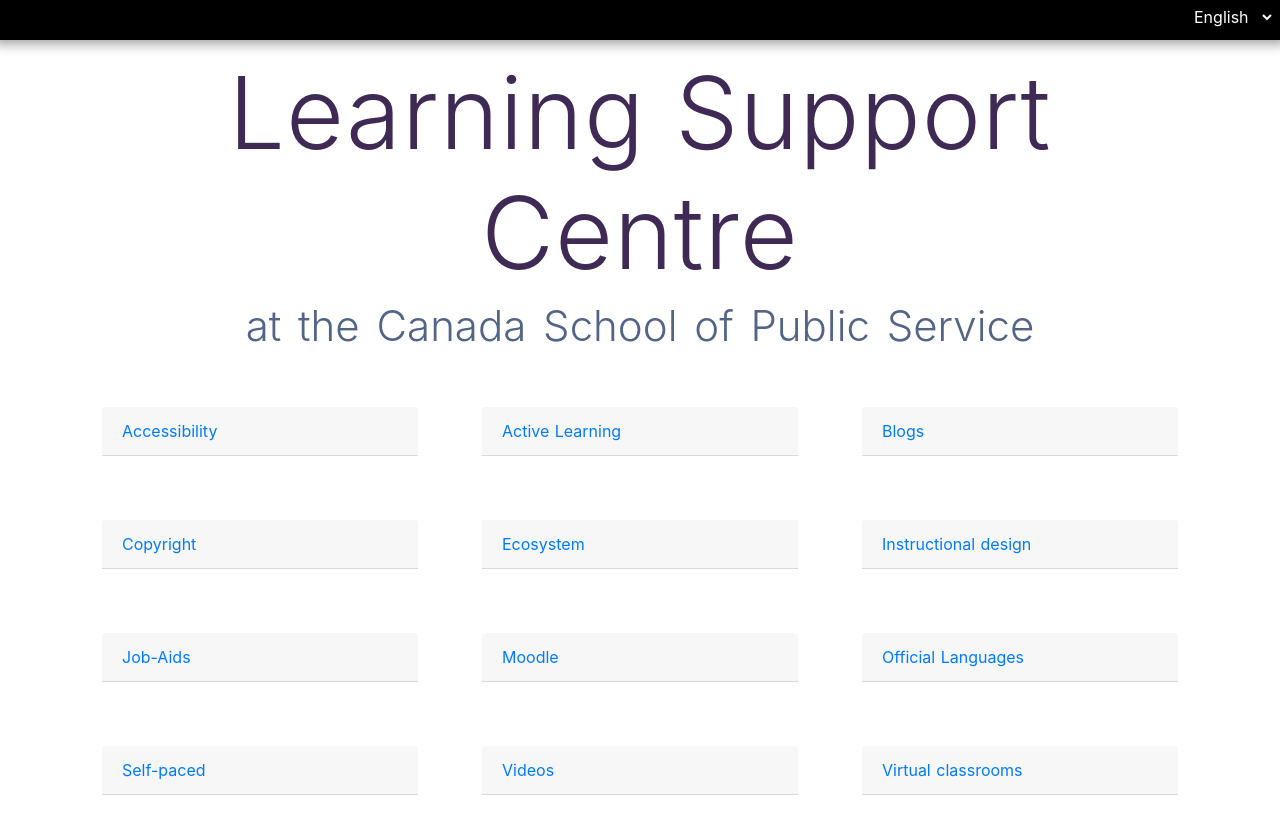
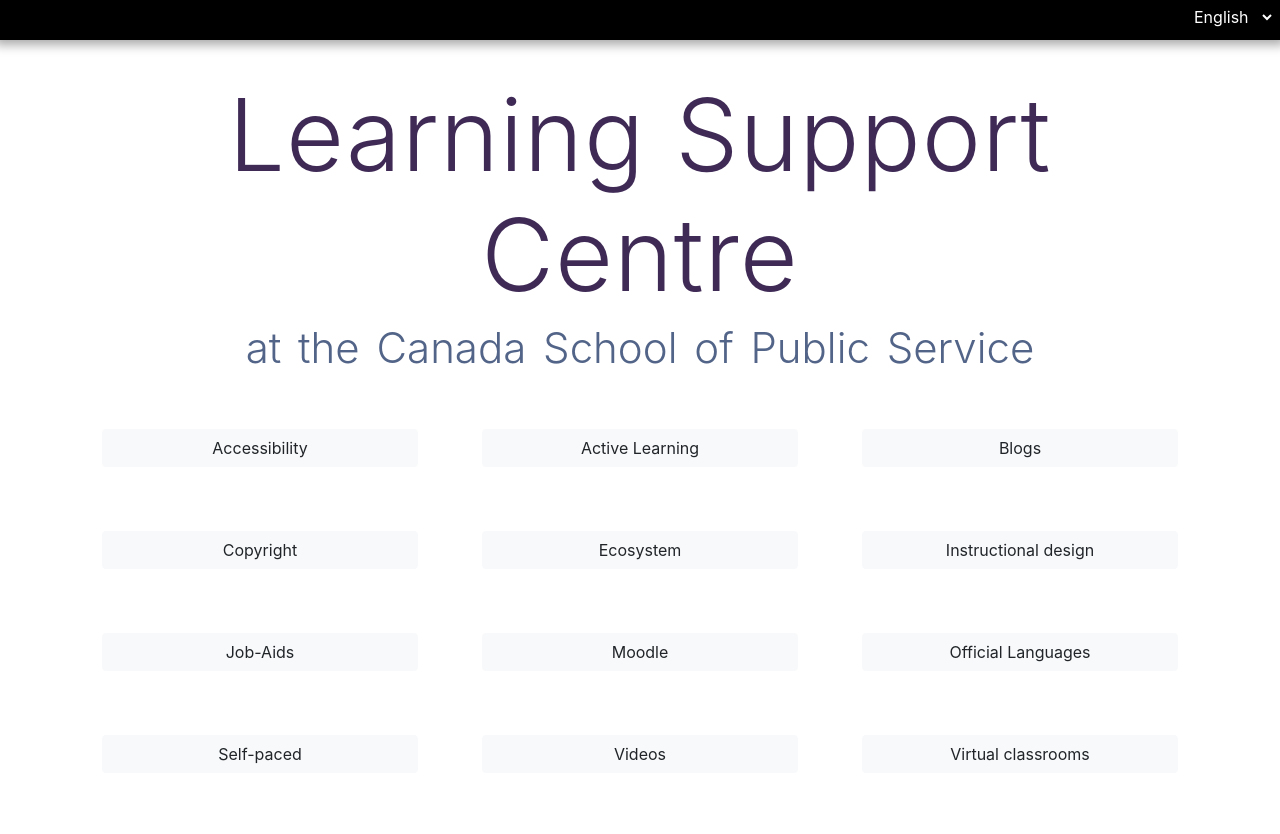
Before and after one commit to csabourin/idsc, a Nuxt app: page / in a window 1280 px wide. Shown: the top 834 px of the page. Built offline with nearby package versions, Linux system fonts and the light colour scheme.

Commit message:
Fixed anchor bug

```diff
--- a/pages/copyright/art-copyright_glossary-fr.vue
+++ b/pages/copyright/art-copyright_glossary-fr.vue
@@ -4,8 +4,8 @@
     <p>
       Ce glossaire contient des définitions et des exemples concernant des termes reliés aux droits d'auteur. Vous pouvez utiliser les liens ci-dessous pour naviguer directement aux différents termes.
     </p>
-    <div class="col-md-6 col-xs-12">
-      <ul>
+    <div class="col-md-6">
+      <ul class="list-unstyled">
         <li>
           <router-link title="naviguer vers Auteur" to="#author">
             Auteur
@@ -49,10 +49,10 @@
       </ul>
     </div>
     <div class="col-md-6 col-xs-12">
-      <ul>
+      <ul class="list-unstyled">
         <li>
           <router-link title="naviguer vers exemption pour les établissements d’enseignement" to="#exemption">
-            exemption pour les établissements d’enseignement
+            Exemption pour les établissements d’enseignement
           </router-link>
         </li>
         <li>
--- a/pages/index.vue
+++ b/pages/index.vue
@@ -15,9 +15,8 @@
           role="tabpanel"
           class="menuItem col-md-4"
         >
-          <b-card-header v-b-toggle="'accordion-' + index" :item="item">
-            <a href="#"> {{ item.name[lang] }} </a>
-          </b-card-header>
+          <b-button v-b-toggle="'accordion-' + index" variant="light" class="col-md-12">
+            {{ item.name[lang] }}           </b-button>
           <b-collapse :id="'accordion-'+ index" accordion="my-accordion" role="tabpanel">
             <ul>
               <li v-for="(sub,indexed) in item.links" :key="indexed" class="listItem list-unstyled">
```
